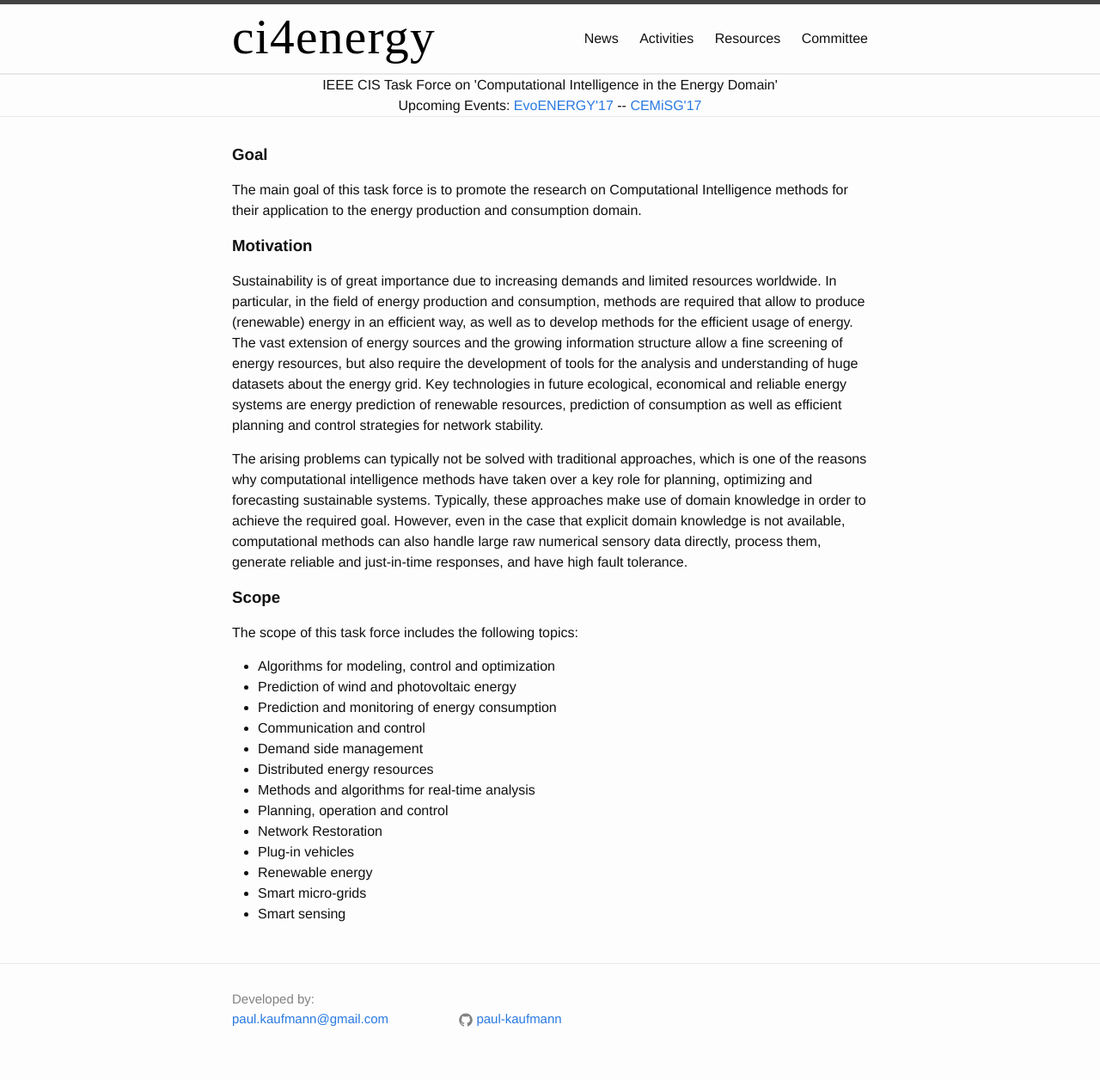
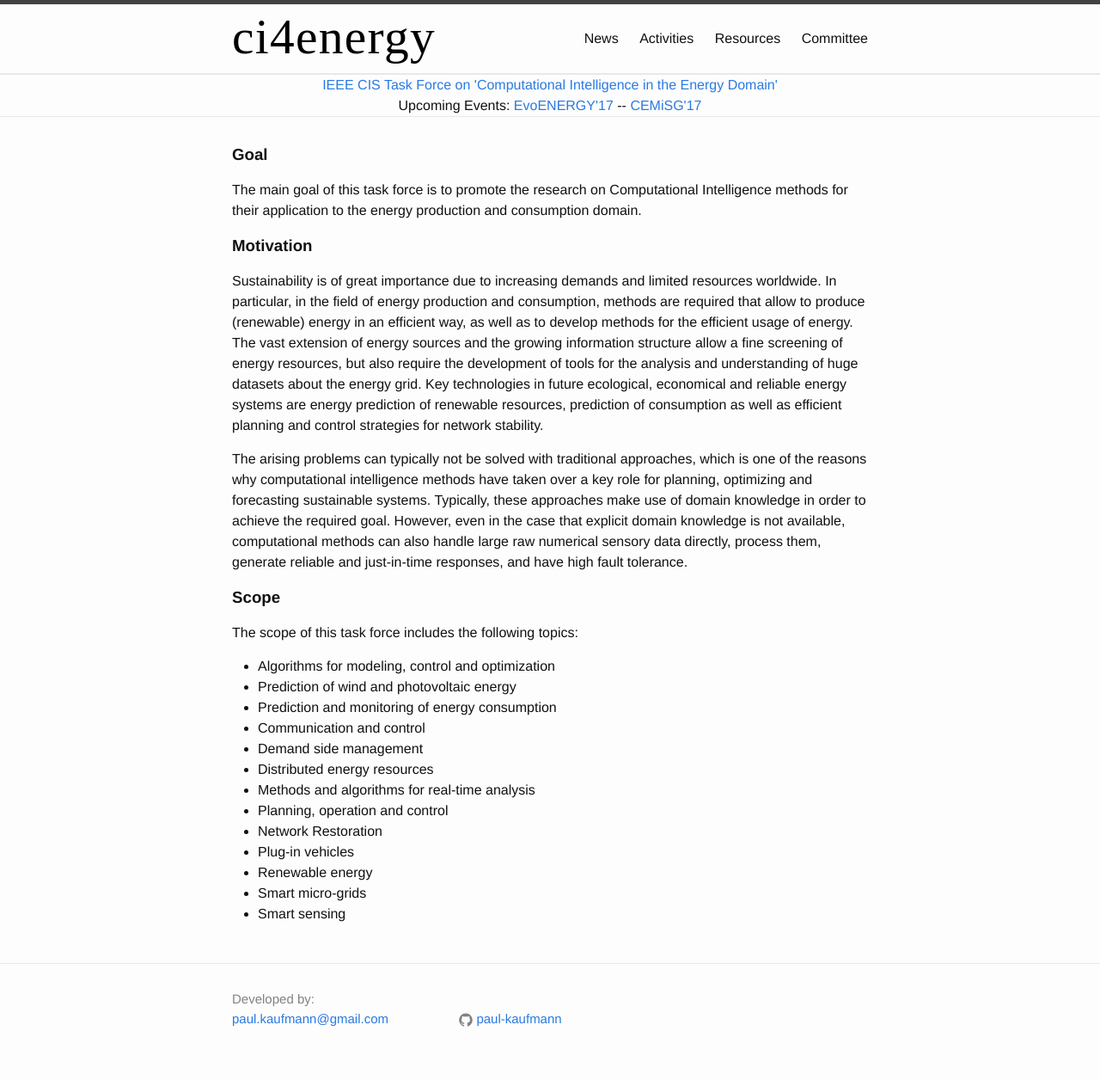
Before and after one commit to ci4energy/ci4energy.github.io, a Jekyll site: the page built from index.html, in a window 1280 px wide. Shown: the whole page at 86% size. Built offline with Jekyll 4.4.1, drawn with Linux system fonts in a browser that asks for light colours.

Commit message:
no message

```diff
--- a/_includes/header.html
+++ b/_includes/header.html
@@ -26,7 +26,7 @@
 
   <hr class="seperator">
   <center>
-  IEEE CIS Task Force on 'Computational Intelligence in the Energy Domain'<br>
+  <a class="page-link" href="http://cis.ieee.org/intelligent-systems-applications-tc.html">IEEE CIS Task Force on 'Computational Intelligence in the Energy Domain'</a><br>
   Upcoming Events: <a class="page-link" href="http://www.evostar.org/2017/cfp_evoenergy.php">EvoENERGY'17</a> --
   <a class="page-link" href="http://www.cemisg.org/">CEMiSG'17</a>
   </center>
```
